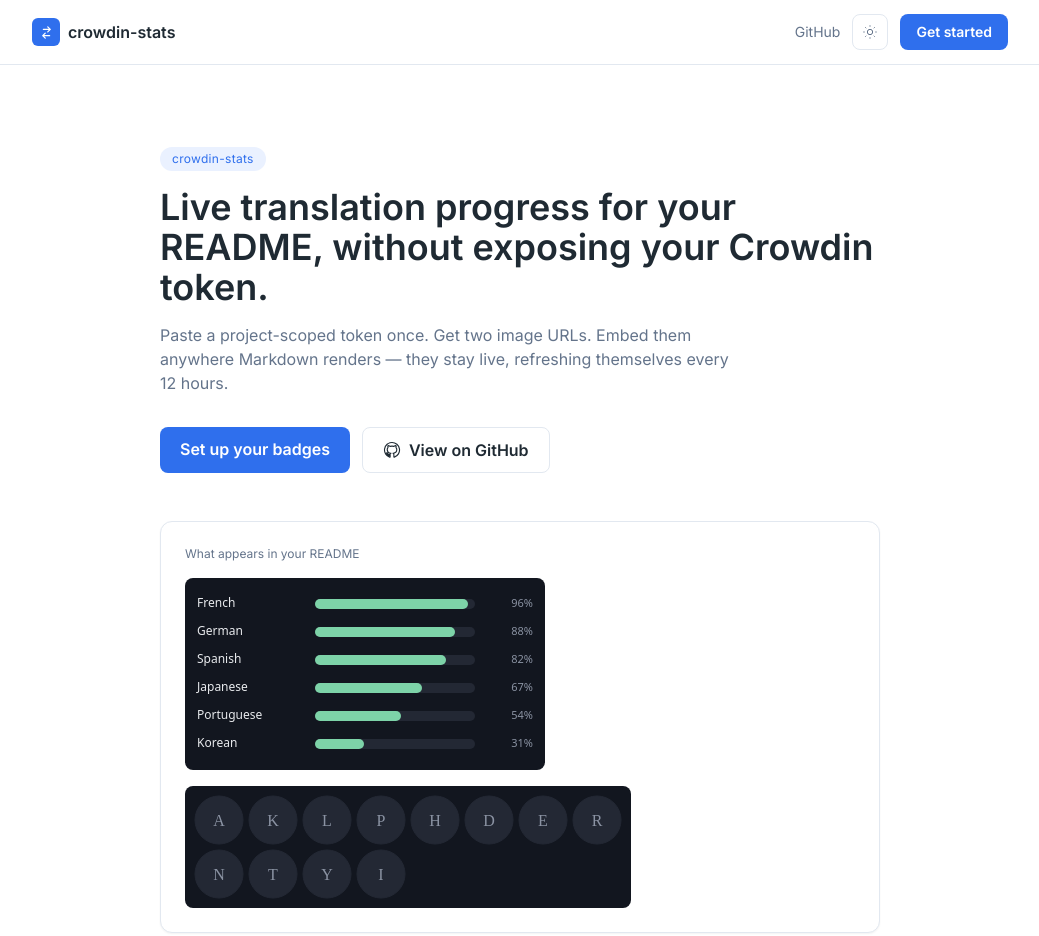
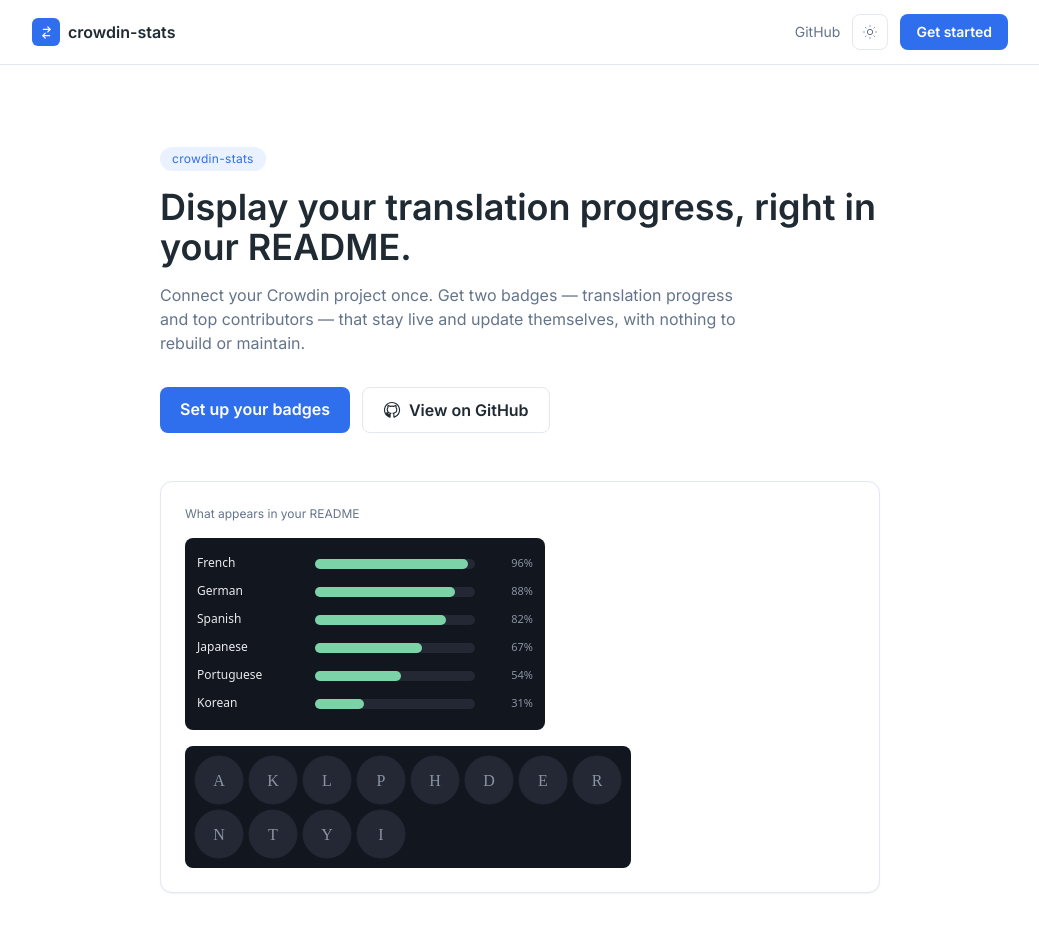
Before and after one commit to Mozzo1000/crowdin-stats, a website: page static/index.html in a window 1280 px wide. Shown: the top 936 px of the page, without its empty margins (120-1159 px from the left). Drawn offline with Linux system fonts and the light colour scheme.

Commit message:
Simplify hero headline, drop token jargon
'Live translation progress... without exposing your Crowdin token' led
with a security caveat and jargon (token, project-scoped) before saying
what the product does. New copy leads with the benefit; the token/
security detail still lives in the security section below, where it
belongs.

```diff
--- a/static/index.html
+++ b/static/index.html
@@ -43,10 +43,10 @@
     <section class="pt-14 sm:pt-20 pb-16">
       <span class="inline-block text-xs font-medium tracking-wide text-accent bg-accent-soft rounded-full px-3 py-1">crowdin-stats</span>
       <h1 class="mt-4 text-3xl sm:text-4xl font-semibold leading-tight text-text">
-        Live translation progress for your README, without exposing your Crowdin token.
+        Display your translation progress, right in your README.
       </h1>
       <p class="mt-4 text-text-muted max-w-xl">
-        Paste a project-scoped token once. Get two image URLs. Embed them anywhere Markdown renders — they stay live, refreshing themselves every 12 hours.
+        Connect your Crowdin project once. Get two badges — translation progress and top contributors — that stay live and update themselves, with nothing to rebuild or maintain.
       </p>
 
       <div class="mt-8 flex flex-wrap gap-3">
```
